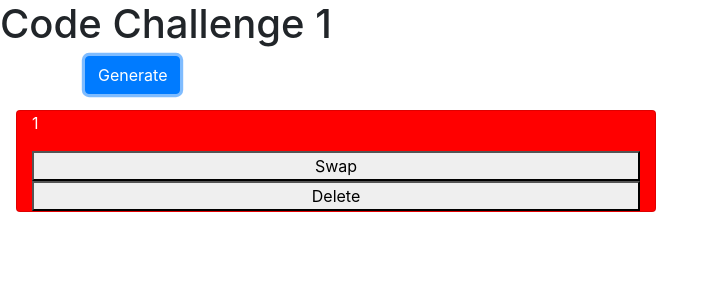
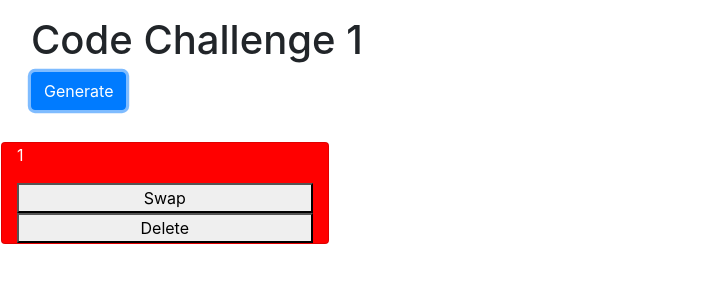
Before and after one commit to abubanggheed/Code_Challenge_1JSandJQ, a plain HTML site: page index.html in a window 1280 px wide. Both pictures are taken after a click on the button "Generate". Shown: the whole page, without its empty margins (0-718 px from the left). Drawn offline with Linux system fonts and the light colour scheme.

Commit message:
final styling

```diff
--- a/client.js
+++ b/client.js
@@ -13,7 +13,7 @@ function onReady(){
 function handleGenerateBtn(){
     timesClicked++;
     let divString = `
-    <div class="card col-6">
+    <div class="card col-3">
         <p>${timesClicked}</p>
         <button class="swapBtn">Swap</button>
         <button class="deleteBtn">Delete</button>
--- a/index.html
+++ b/index.html
@@ -11,13 +11,13 @@
     <title>Code Challenge 1</title>
 </head>
 <body>
-    <h1>Code Challenge 1</h1>
-    <div class = "container">
+    <div class = "container" id="top">
+        <h1>Code Challenge 1</h1>
         <button id="generateBtn" class="btn btn-primary">
             Generate
         </button>
     </div>
-    <div id="cardHolder">
+    <div id="cardHolder" class="row">
     </div>
 
 </body>
--- a/styles.css
+++ b/styles.css
@@ -3,3 +3,11 @@
     color: white;
     margin: 1em;
 }
+
+#cardHolder{
+    flex-wrap: wrap;
+}
+
+#top{
+    margin: 1em;
+}
```
